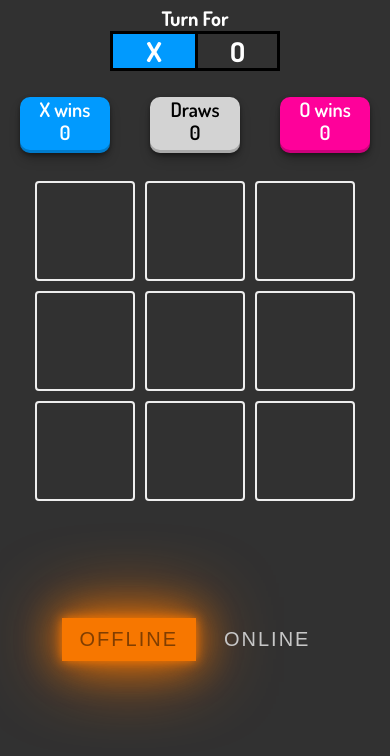
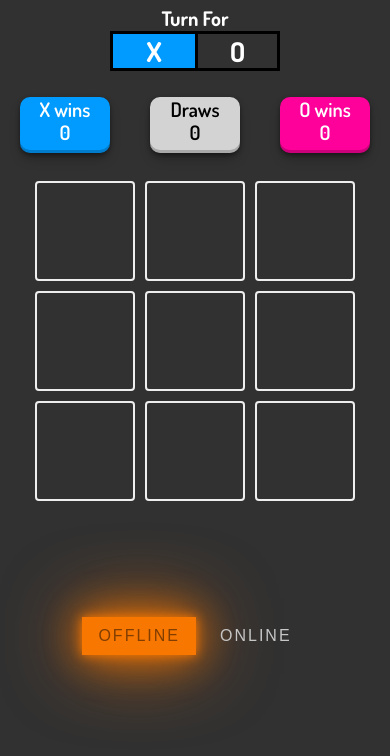
Before and after one commit to oneslaught/React-Tic-Tac-Toe, a React app: page / in a window 390 px wide. Shown: the top 756 px of the page. Built offline with nearby package versions, Linux system fonts and the light colour scheme.

Commit message:
fixed offline first turn

```diff
--- a/src/components/context/GameProvider.tsx
+++ b/src/components/context/GameProvider.tsx
@@ -1,4 +1,4 @@
-import React, { PropsWithChildren, createContext, useContext, useState } from "react";
+import React, { PropsWithChildren, createContext, useContext, useRef, useState } from "react";
 
 import calculateWinner from "../CalculateWinner";
 import { PlayerSymbol, SquareValue } from "../../types";
@@ -19,6 +19,7 @@ const GameContext = createContext<GameContextType | undefined>(undefined);
 export function GameProvider({ children }: PropsWithChildren) {
   const [turn, setTurn] = useState<TurnType>("X");
   const [board, setBoard] = useState<SquareValue[]>(Array<SquareValue>(9).fill(undefined));
+  const firstSymbol = useRef<PlayerSymbol | null>(null);
 
   const gameInProgress = !!board.find((s) => s !== undefined);
   const winner = calculateWinner(board);
@@ -26,15 +27,18 @@ export function GameProvider({ children }: PropsWithChildren) {
   const handlePlay = (index: number, symbol: PlayerSymbol) => {
     if (winner ?? board[index]) return;
     board[index] = symbol;
-    console.log(board);
     setTurn(symbol === "X" ? "O" : "X");
+
+    if (firstSymbol.current === null) {
+      firstSymbol.current = symbol;
+    }
   };
 
   const resetGame = () => {
-    // const firstValue = board.find((value) => value !== undefined);
-    // console.log("First value: ", firstValue);
-    // setTurn(firstValue === "X" ? "O" : "X");
-    setTurn("X");
+    if (firstSymbol.current !== null) {
+      firstSymbol.current = firstSymbol.current === "X" ? "O" : "X";
+      setTurn(firstSymbol.current);
+    }
     setBoard(Array<SquareValue>(9).fill(undefined));
   };
 
--- a/src/styles/game-mode.module.css
+++ b/src/styles/game-mode.module.css
@@ -57,3 +57,11 @@
     0 0 40px #00f0b4,
     0 0 80px #00f0b4;
 }
+
+@media screen and (max-width: 768px) {
+  .button {
+    padding: 8px 14px;
+    margin: 4px;
+    font-size: 16px;
+  }
+}
```
